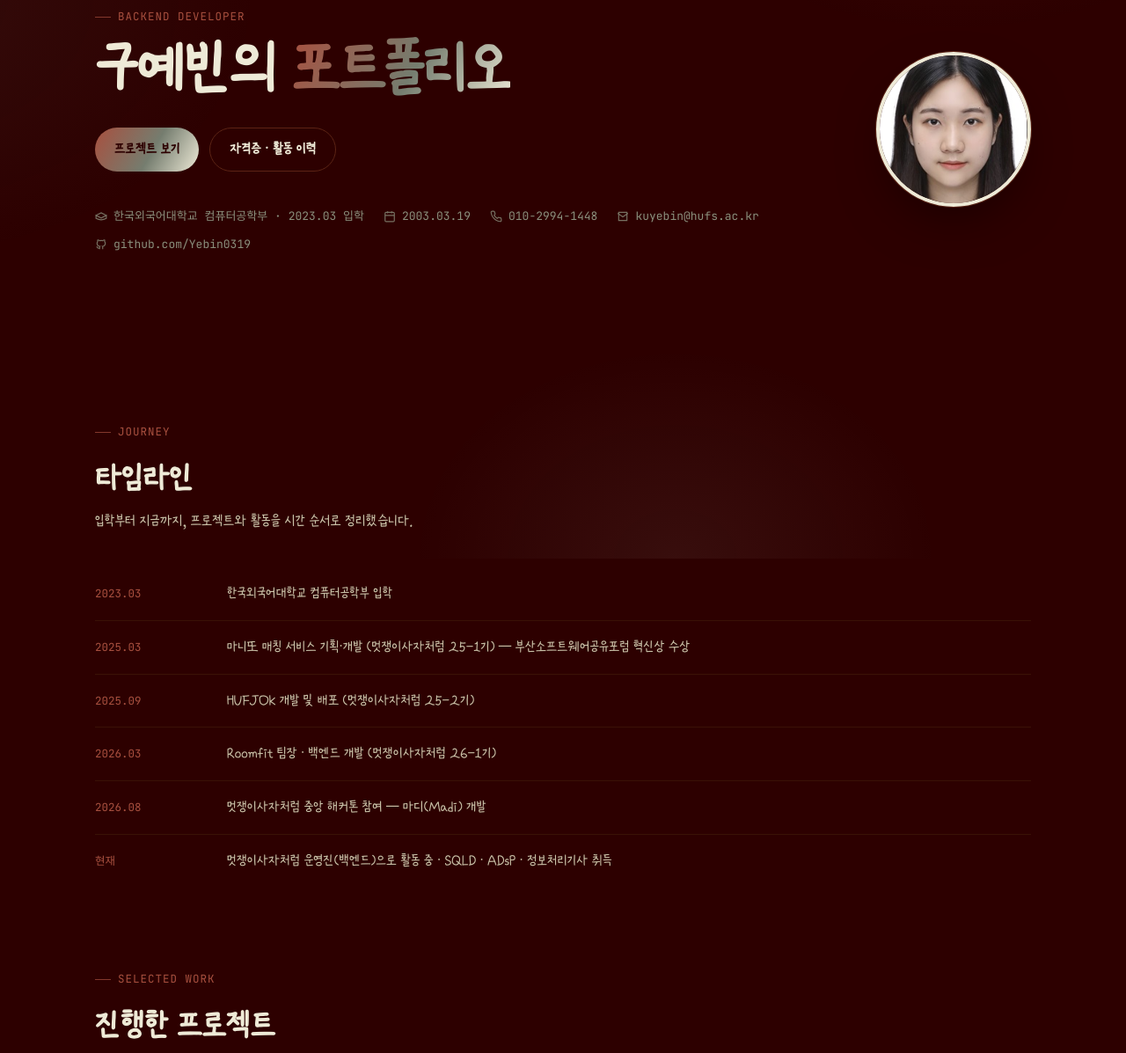
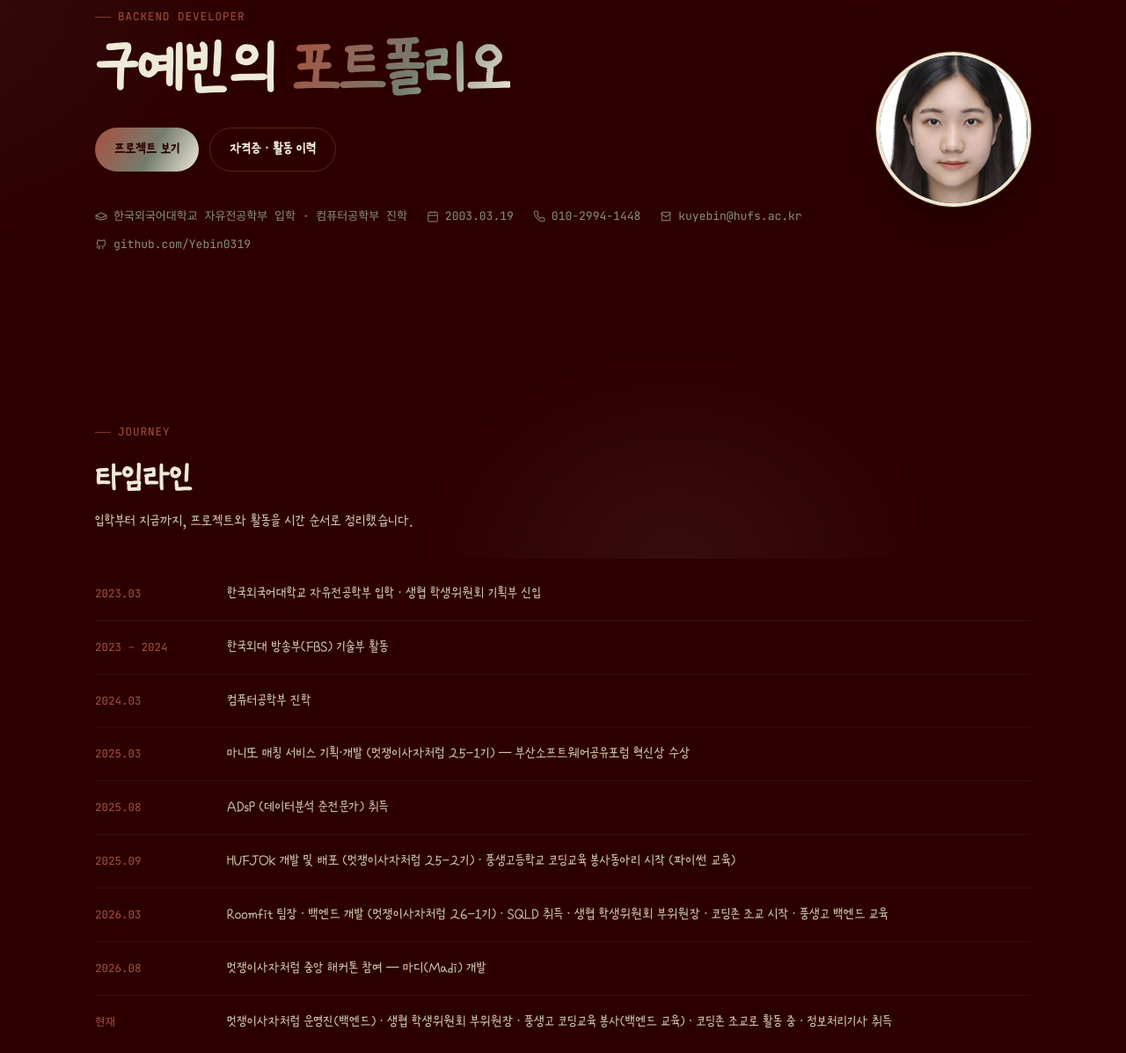
Before and after one commit to Yebin0319/yebin0319.github.io, a plain HTML site: page index.html in a window 1280 px wide. Shown: the part 165-1362 px from the top of the page at 88% size. Drawn offline with Linux system fonts and the light colour scheme.

Commit message:
Add Punggsaeng High School volunteering and coding zone TA to timeline

```diff
--- a/index.html
+++ b/index.html
@@ -73,7 +73,7 @@
         <a href="about.html" class="btn btn-ghost">자격증 · 활동 이력</a>
       </div>
       <div class="hero-meta">
-        <span><svg viewBox="0 0 24 24" fill="none" stroke="currentColor" stroke-width="2"><path d="M22 10v6M2 10l10-5 10 5-10 5-10-5Zm0 0v6c3.33 1.67 6.67 2.5 10 2.5s6.67-.83 10-2.5v-6"/></svg>한국외국어대학교 컴퓨터공학부 · 2023.03 입학</span>
+        <span><svg viewBox="0 0 24 24" fill="none" stroke="currentColor" stroke-width="2"><path d="M22 10v6M2 10l10-5 10 5-10 5-10-5Zm0 0v6c3.33 1.67 6.67 2.5 10 2.5s6.67-.83 10-2.5v-6"/></svg>한국외국어대학교 자유전공학부 입학 · 컴퓨터공학부 진학</span>
         <span><svg viewBox="0 0 24 24" fill="none" stroke="currentColor" stroke-width="2"><rect x="3" y="4" width="18" height="18" rx="2"/><path d="M16 2v4M8 2v4M3 10h18"/></svg>2003.03.19</span>
         <span><svg viewBox="0 0 24 24" fill="none" stroke="currentColor" stroke-width="2"><path d="M22 16.92v3a2 2 0 0 1-2.18 2 19.79 19.79 0 0 1-8.63-3.07 19.5 19.5 0 0 1-6-6 19.79 19.79 0 0 1-3.07-8.67A2 2 0 0 1 4.11 2h3a2 2 0 0 1 2 1.72c.13.96.36 1.9.7 2.81a2 2 0 0 1-.45 2.11L8.09 9.91a16 16 0 0 0 6 6l1.27-1.27a2 2 0 0 1 2.11-.45c.9.34 1.85.57 2.81.7A2 2 0 0 1 22 16.92Z"/></svg>010-2994-1448</span>
         <span><svg viewBox="0 0 24 24" fill="none" stroke="currentColor" stroke-width="2"><path d="M4 4h16v16H4z"/><path d="m22 6-10 7L2 6"/></svg>kuyebin@hufs.ac.kr</span>
@@ -94,12 +94,15 @@
       </div>
     </div>
     <div class="timeline-mini reveal">
-      <div class="tl-row"><div class="period">2023.03</div><div class="content">한국외국어대학교 컴퓨터공학부 입학</div></div>
+      <div class="tl-row"><div class="period">2023.03</div><div class="content">한국외국어대학교 자유전공학부 입학 · 생협 학생위원회 기획부 신입</div></div>
+      <div class="tl-row"><div class="period">2023 – 2024</div><div class="content">한국외대 방송부(FBS) 기술부 활동</div></div>
+      <div class="tl-row"><div class="period">2024.03</div><div class="content">컴퓨터공학부 진학</div></div>
       <div class="tl-row"><div class="period">2025.03</div><div class="content">마니또 매칭 서비스 기획·개발 (멋쟁이사자처럼 25-1기) — 부산소프트웨어공유포럼 혁신상 수상</div></div>
-      <div class="tl-row"><div class="period">2025.09</div><div class="content">HUFJOK 개발 및 배포 (멋쟁이사자처럼 25-2기)</div></div>
-      <div class="tl-row"><div class="period">2026.03</div><div class="content">Roomfit 팀장 · 백엔드 개발 (멋쟁이사자처럼 26-1기)</div></div>
+      <div class="tl-row"><div class="period">2025.08</div><div class="content">ADsP (데이터분석 준전문가) 취득</div></div>
+      <div class="tl-row"><div class="period">2025.09</div><div class="content">HUFJOK 개발 및 배포 (멋쟁이사자처럼 25-2기) · 풍생고등학교 코딩교육 봉사동아리 시작 (파이썬 교육)</div></div>
+      <div class="tl-row"><div class="period">2026.03</div><div class="content">Roomfit 팀장 · 백엔드 개발 (멋쟁이사자처럼 26-1기) · SQLD 취득 · 생협 학생위원회 부위원장 · 코딩존 조교 시작 · 풍생고 백엔드 교육</div></div>
       <div class="tl-row"><div class="period">2026.08</div><div class="content">멋쟁이사자처럼 중앙 해커톤 참여 — 마디(Madi) 개발</div></div>
-      <div class="tl-row"><div class="period">현재</div><div class="content">멋쟁이사자처럼 운영진(백엔드)으로 활동 중 · SQLD · ADsP · 정보처리기사 취득</div></div>
+      <div class="tl-row"><div class="period">현재</div><div class="content">멋쟁이사자처럼 운영진(백엔드) · 생협 학생위원회 부위원장 · 풍생고 코딩교육 봉사(백엔드 교육) · 코딩존 조교로 활동 중 · 정보처리기사 취득</div></div>
     </div>
   </div>
 </section>
```
Also changed, not shown: about.html (+2 -2 lines).
